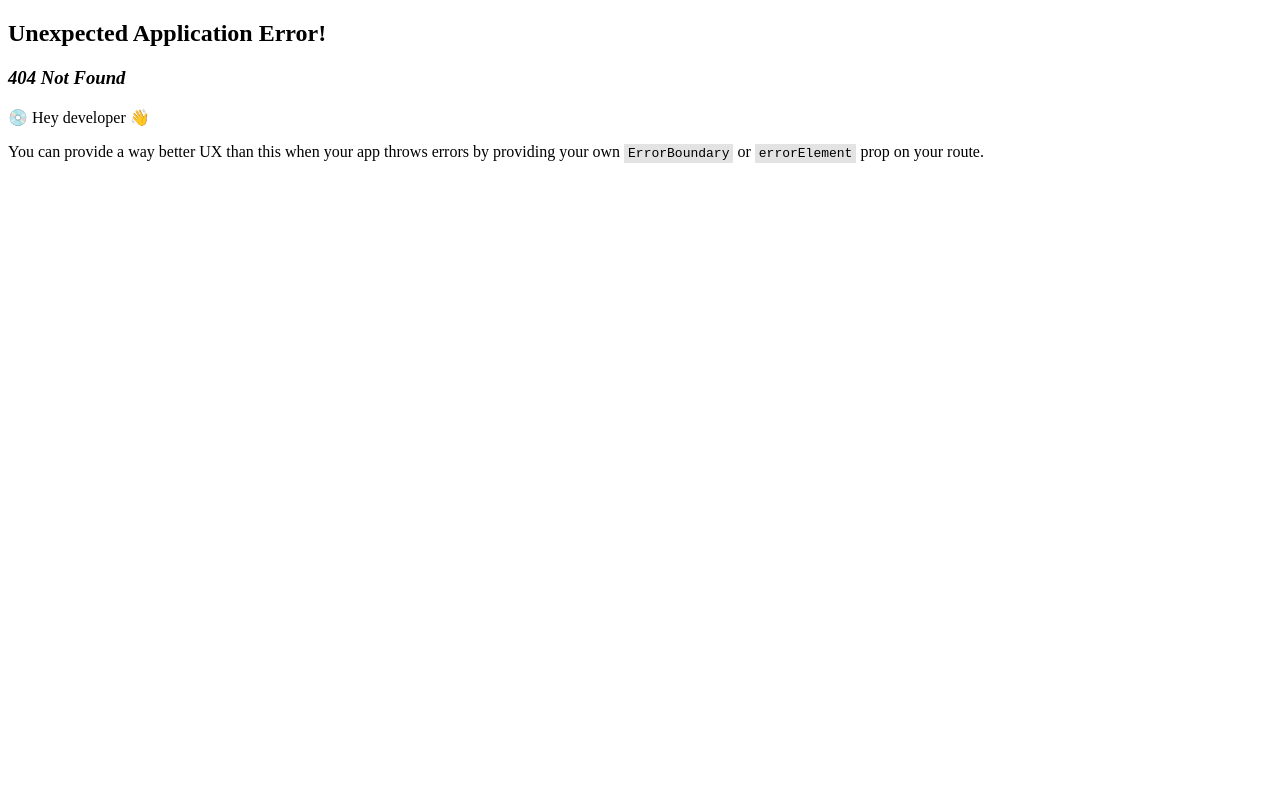
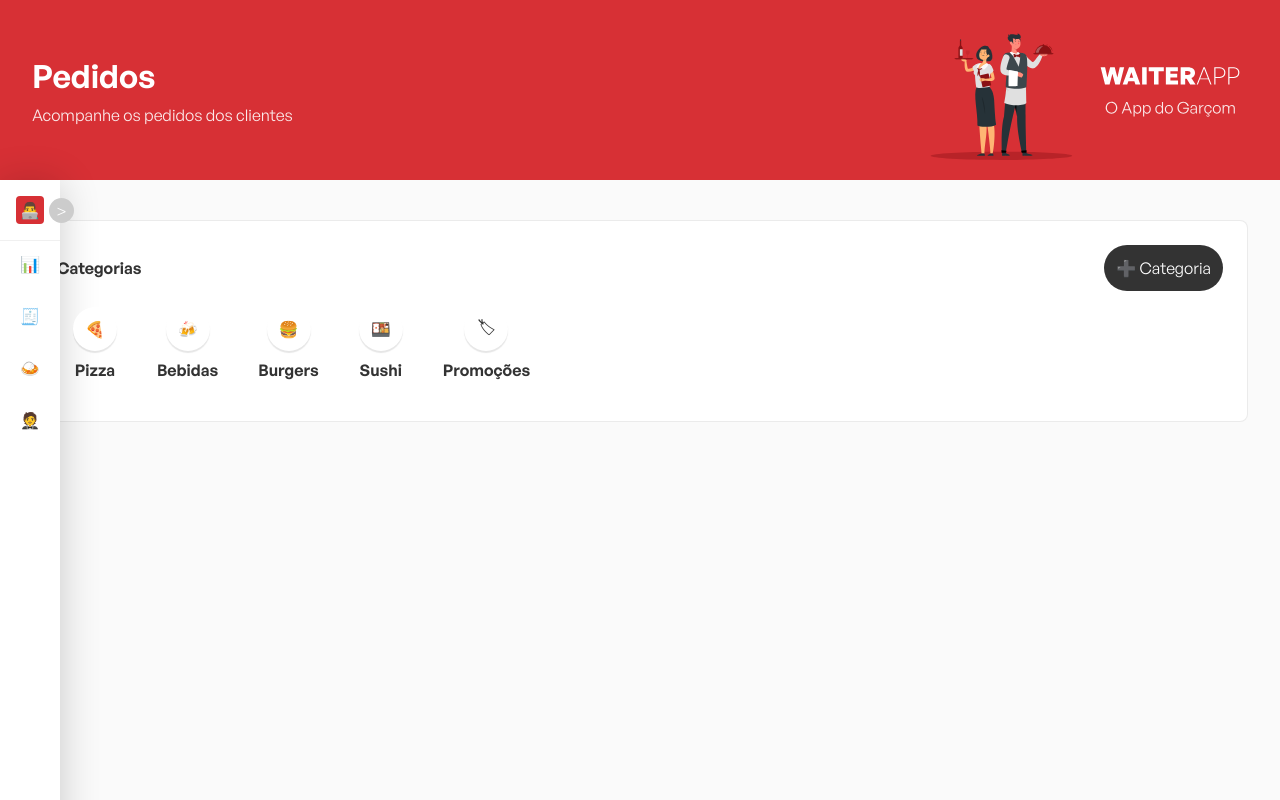
Before and after one commit to Augusto9237/waiter-app-web, a React (Vite) app: page /admin/menu in a window 1280 px wide. Before the commit this address had no page. Built offline with nearby package versions, Linux system fonts and the light colour scheme.

Commit message:
update ok

```diff
--- /dev/null
+++ b/src/Pages/AdminPage/index.tsx
@@ -0,0 +1,29 @@
+
+import { GlobalStyles } from "../../styles/GlobalStyles";
+
+
+import { ToastContainer } from 'react-toastify';
+
+import 'react-toastify/dist/ReactToastify.css';
+import { Header } from "../../components/Orders/Header";
+import SideBar from "../../components/Admin/SideBar";
+import { Outlet, useParams } from "react-router-dom";
+
+import { ContainerAdmin } from "./styles";
+
+export function AdminPage() {
+
+  const params = useParams()
+
+  return (
+    <>
+      <GlobalStyles />
+      <Header />
+      <SideBar />
+      <ContainerAdmin>
+        <Outlet />
+      </ContainerAdmin>
+      <ToastContainer />
+    </>
+  );
+}
--- /dev/null
+++ b/src/Pages/AdminPage/styles.ts
@@ -0,0 +1,35 @@
+import styled from "styled-components";
+
+export const ContainerAdmin = styled.div`
+  display: flex;
+  flex: 1;
+  flex-direction: column;
+  width: 100%;
+  max-width: 1216px;
+  margin: 40px auto;
+  gap: 32px;
+
+
+
+  @media (max-width: 1250px) {
+    padding: 0px 40px;
+    padding-left: 6%;
+  }
+
+  @media (max-width: 1120px) {
+    padding: 0px 40px;
+    padding-left: 8%;
+  }
+
+  @media (max-width: 850px) {
+    padding: 0px 30px;
+    padding-left: 9%;
+  }
+
+  @media (max-width: 500px) {
+    padding: 0px 20px;
+    padding-left: 50px;
+  }
+
+
+`;
--- a/src/components/Admin/SideBar/index.tsx
+++ b/src/components/Admin/SideBar/index.tsx
@@ -16,10 +16,8 @@ export default function SideBar() {
         <span>👨‍💻</span>
         <strong>Admin</strong>
       </HeaderSideBar>
-
-
       <SideBarBody sidebarVisible={sidebarVisible}>
-        <Link to='/admin/dashboard'>
+        <Link to='/admin'>
           <div className="sidebarIconItem">
             <span>📊</span>
             <strong>Dashboard</strong>
@@ -33,16 +31,18 @@ export default function SideBar() {
           </div>
         </Link>
 
-        <div className="sidebarIconItem">
-          <span>🍽️</span>
-          <strong>Cardapio</strong>
-        </div>
+        <Link to='/admin/menu'>
+          <div className="sidebarIconItem">
+            <span>🍛</span>
+            <strong>Cardapio</strong>
+          </div>
+        </Link>
 
         <div className="sidebarIconItem">
           <span>🤵</span>
           <strong>Atendentes</strong>
         </div>
       </SideBarBody>
-    </Container >
+    </Container>
   );
 }
--- a/src/components/Admin/SideBar/styles.ts
+++ b/src/components/Admin/SideBar/styles.ts
@@ -74,9 +74,9 @@ export const SideBarBody = styled.div<sidebarProps>`
   overflow: hidden;
   gap: 6px;
 
-  a{
+  a {
     text-decoration: none;
-    outline: none;
+    color: #333333;
   }
 
   .sidebarIconItem {
--- a/src/components/Admin/index.tsx
+++ b/src/components/Admin/index.tsx
@@ -5,7 +5,6 @@ import { formatCurrency } from "../../utils/formatCurrency";
 import {
   CardContainer,
   CardOrders,
-  Container,
   IconClient,
   ListOrders,
   StatusOrder,
@@ -24,7 +23,7 @@ export default function Admin() {
   }, []);
 
   return (
-    <Container>
+    <>
       <CardContainer>
         <CardOrders>
           <span className="icon-avenue">💲</span>
@@ -82,6 +81,6 @@ export default function Admin() {
           </table>
         </TableOrders>
       </ListOrders>
-    </Container>
+    </>
   );
 }
--- a/src/components/Admin/styles.ts
+++ b/src/components/Admin/styles.ts
@@ -1,30 +1,4 @@
 import styled from "styled-components";
-
-export const Container = styled.div`
-  display: flex;
-  flex: 1;
-  flex-direction: column;
-  width: 100%;
-  max-width: 1216px;
-  margin: 40px auto;
-  gap: 32px;
-
-  @media (max-width: 1300px) {
-    padding-left: 4%;
-    padding: 0 40px;
-  }
-
-  @media (max-width: 620px) {
-    padding: 0 30px;
-    gap: 24px;
-    margin: 32px auto;
-  }
-
-  @media (max-width: 415px) {
-    padding: 0 20px;
-    gap: 16px;
-  }
-`;
 
 export const CardContainer = styled.div`
   display: flex;
@@ -32,17 +6,11 @@ export const CardContainer = styled.div`
   justify-content: space-between;
   gap: 24px;
 
-  @media (max-width: 1350px) {
-    padding-left: 26px;
-  }
-
   @media (max-width: 850px) {
-    padding-left: 5%;
     gap: 16px;
   }
 
   @media (max-width: 450px) {
-    padding-left: 7%;
     gap: 8px;
   }
 `;
@@ -120,18 +88,15 @@ export const ListOrders = styled.div`
   border: 1px solid rgba(204, 204, 204, 0.3);
   border-radius: 8px;
 
-  @media (max-width: 1350px) {
-    margin-left: 26px;
-  }
+
 
   @media (max-width: 850px) {
-    margin-left: 5%;
     padding: 18px;
   }
 
   @media (max-width: 450px) {
     overflow: hidden;
-    margin-left: 7%;
+
   }
 
   strong {
--- /dev/null
+++ b/src/components/Menu/index.tsx
@@ -0,0 +1,31 @@
+import { categories } from "../../mocks/categories";
+import { Category } from "../Client/Category";
+import { MenuContainer, MenuButtons, ButtonCategories, ButtonProducts, ListCategories, ItemCategory } from "./styles";
+
+export function Menu() {
+    return (
+        <MenuContainer>
+            <MenuButtons>
+                <strong>Categorias</strong>
+                <ButtonCategories>
+                    ➕ Categoria
+                </ButtonCategories>
+            </MenuButtons>
+            <ListCategories>
+                {categories.map((category) => {
+                    return (
+                        <>
+                            <ItemCategory key={category._id}>
+                                <Category icon={category.icon} name={category.name} />
+                                <div className="edit-category">
+                                    <button>🖍</button>
+                                    <button>🗑</button>
+                                </div>
+                            </ItemCategory>
+                        </>
+                    );
+                })}
+            </ListCategories>
+        </MenuContainer>
+    )
+};
--- /dev/null
+++ b/src/components/Menu/styles.ts
@@ -0,0 +1,65 @@
+import styled from "styled-components";
+
+export const MenuContainer = styled.div`
+    display: flex;
+    flex-direction: column;
+    background: #FFFFFF;
+    border: 1px solid rgba(204, 204, 204, 0.4);
+    border-radius: 8px;
+    padding: 24px;
+`;
+
+export const MenuButtons = styled.div`
+    display: flex;
+    align-items: center;
+    justify-content: space-between;
+    width: 100%;
+    gap: 12px
+`;
+
+export const ButtonCategories = styled.button`
+    display: flex;
+    align-items: center;
+    border: none;
+    background: #333333;
+    border-radius: 48px;
+    padding: 12px;
+    color: #fff;
+`;
+
+export const ButtonProducts = styled.button`
+    display: flex;
+    align-items: center;
+    border: none;
+    background: #D73035;
+    border-radius: 48px;
+    padding: 12px;
+    color: #fff;
+`;
+
+export const ListCategories = styled.div`
+ display: flex;
+ overflow-x: auto;
+ padding: 8px;
+ gap: 24px;
+`;
+
+export const ItemCategory = styled.div`
+ position: relative;
+ padding: 8px;
+
+ .edit-category{
+    display: none;
+ }
+
+ :hover{
+    .edit-category{
+    display: flex;
+    justify-content: center;
+    align-items: center;
+    width: 100%;
+    border-radius: 8px;
+    gap: 8px
+    }
+ }
+`;
--- a/src/components/Orders/styles.ts
+++ b/src/components/Orders/styles.ts
@@ -3,16 +3,10 @@ import styled from "styled-components";
 export const Container = styled.div`
   display: flex;
   width: 100%;
-  max-width: 1216px;
-  margin: 40px auto;
   gap: 32px;
 
   @media (max-width: 768px) {
     flex-direction: column;
-    padding: 0 40px;
   }
 
-  @media (max-width: 415px) {
-    padding: 0 20px;
-  }
 `;
```
Also changed, not shown: src/main.tsx (+11 -6 lines).
